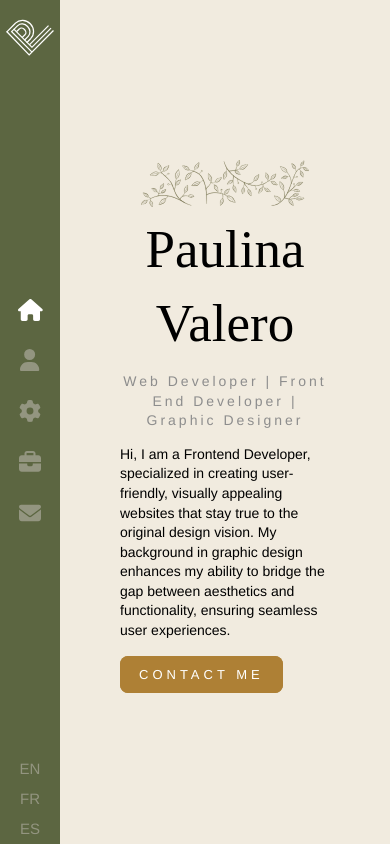
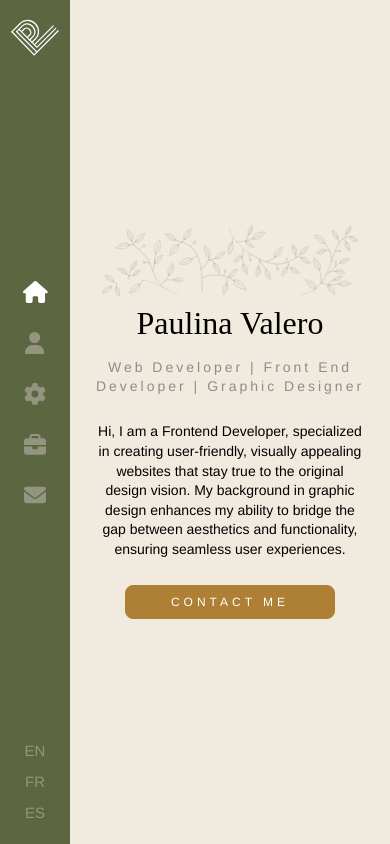
Before and after one commit to paul1n4/portfolio-v2, a React (Create React App) app: page / in a window 390 px wide. Built offline with nearby package versions, Linux system fonts and the light colour scheme.

Commit message:
Add media queries to Home

```diff
--- a/src/components/Home/Leaves/index.scss
+++ b/src/components/Home/Leaves/index.scss
@@ -3,13 +3,14 @@
 
   svg {
     width: 80%;
-    animation: fill 0.8s ease forwards 4.5s;
+    animation: fill 1s ease forwards 7s;
 
     @for $i from 1 through 60{
       path:nth-child(#{$i}) {
         stroke-dasharray: 653px;
         stroke-dashoffset: 653px;
-        animation: line-anim 8s ease forwards
+        animation: line-anim 8s ease forwards;
+        animation-delay: #{$i / 10}s;
       }
     }
 
@@ -25,6 +26,12 @@
       to{
         fill: #7E7959;
       }
+    }
+  }
+
+  @media (max-width: 768px) {
+    svg {
+      width: 95%;
     }
   }
 }
--- a/src/components/Home/index.scss
+++ b/src/components/Home/index.scss
@@ -4,6 +4,35 @@
   justify-content: center;
   padding: 50px;
 
+  @media (max-width: 768px) {
+    padding: 25px;
+
+    .text-zone {
+      display: flex;
+      flex-direction: column;
+      justify-content: center;
+
+      h1 {
+        font-size: 32px;
+      }
+
+      h2 {
+        font-size: 14px;
+      }
+
+      p {
+        font-size: 14px;
+        text-align: center;
+      }
+
+      .flat-button {
+        padding: 8px 16px;
+        margin: 0 30px;
+        font-size: 12px;
+        text-align: center;
+      }
+    }
+  }
 
   .text-zone {
     // position: absolute;
@@ -26,14 +55,15 @@
   h2 {
     color: #8d8d8d;
     font-weight: 400;
-    font-size: 14px;
+    font-size: 16px;
     letter-spacing: 3px;
     animation: fadeIn 1s 1.8s backwards;
     text-align: center;
   }
 
   p {
-    font-size: 14px;
+    font-size: 16px;
+    font-weight: 400;
     margin-bottom: 25px;
   }
 
--- a/src/components/Layout/index.scss
+++ b/src/components/Layout/index.scss
@@ -1,9 +1,17 @@
 .App {
   display: grid;
-  grid-template-columns: 60px 1fr;
+  grid-template-columns: 70px 1fr;
   grid-template-rows: 1fr;
   block-size: 100vh;
   grid-template-areas: "sidebar container";
+
+  // @media (max-width: 768px) {
+  //   grid-template-columns: 1fr;
+  //   grid-template-rows: auto 1fr;
+  //   grid-template-areas:
+  //     "sidebar"
+  //     "container";
+  // }
 
   .page {
     //border: 2px solid blue;
@@ -12,7 +20,7 @@
   }
 
   .container {
-    //border: 1px solid red;
-    margin: 10px;
+    // border: 1px solid red;
+    // margin: 10px;
   }
 }
--- a/src/components/Sidebar/index.scss
+++ b/src/components/Sidebar/index.scss
@@ -6,15 +6,20 @@
   flex-direction: column;
   justify-content: space-between;
 
+  // @media (max-width: 768px) {
+  //   position: fixed;
+  //   z-index: 1000;
+  //   block-size: 100vh;
+  //   inline-size: 240px; // Adjust for a slide-out menu
+  //   transform: translateX(-100%);
+  //   transition: transform 0.3s ease-in-out;
+  // }
+
   .logo {
-    display: block;
-    padding: 8px 0;
-
     img {
       display: block;
-      margin: 8px auto;
+      margin: 16px auto;
       width: 48px;
-      height: auto;
     }
   }
 
@@ -99,22 +104,17 @@
   }
 
   ul {
-    // position: absolute;
-    // bottom: 20px;
-    // width: 100%;
-    // display: block;
     padding: 0;
+    margin: 16px 0;
     list-style: none;
     text-align: center;
-    margin: 0;
 
     li {
       a {
         color: #939580;
-        padding: 7px 0;
+        padding: 5px 0;
         display: block;
         font-size: 15px;
-        line-height: 16px;
         text-decoration: none;
         font-weight: 400;
 
```
Also changed, not shown: src/components/About/index.js (added, +9 -0 lines), src/components/About/index.scss (added).
